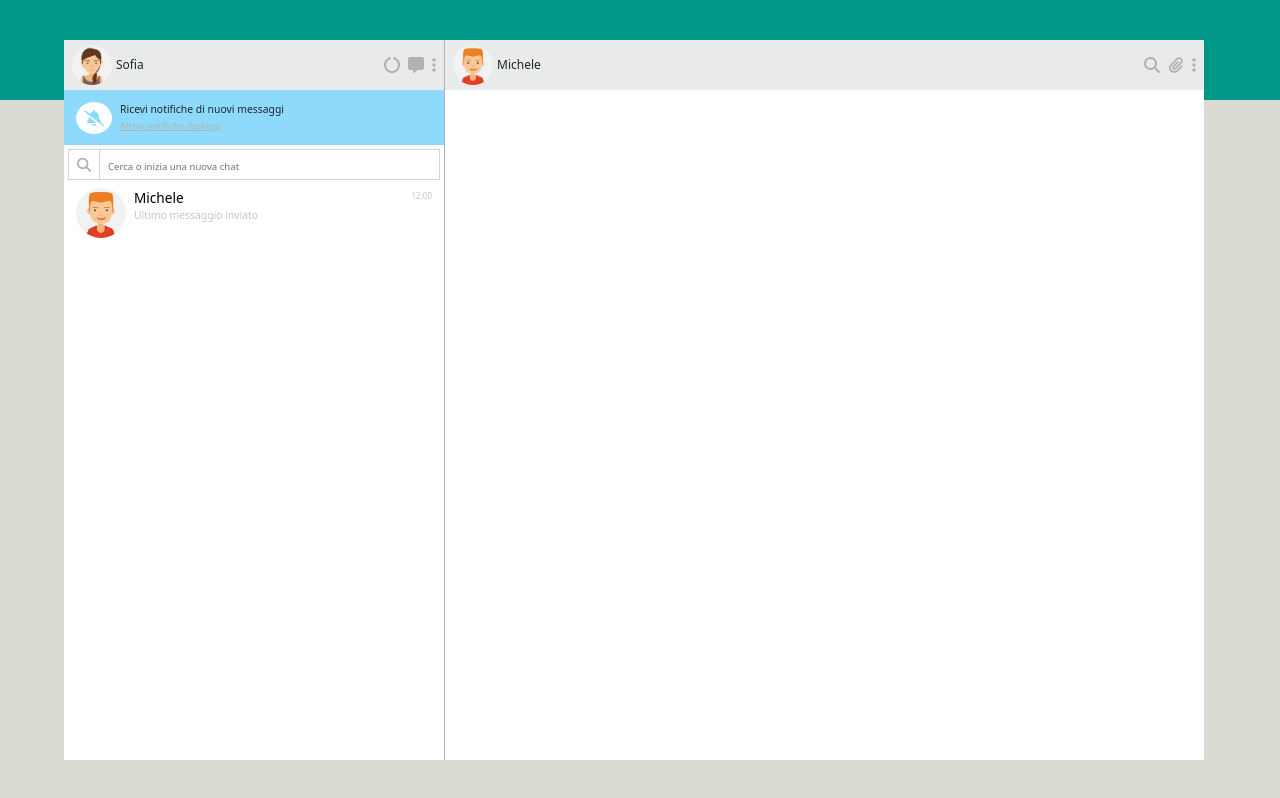
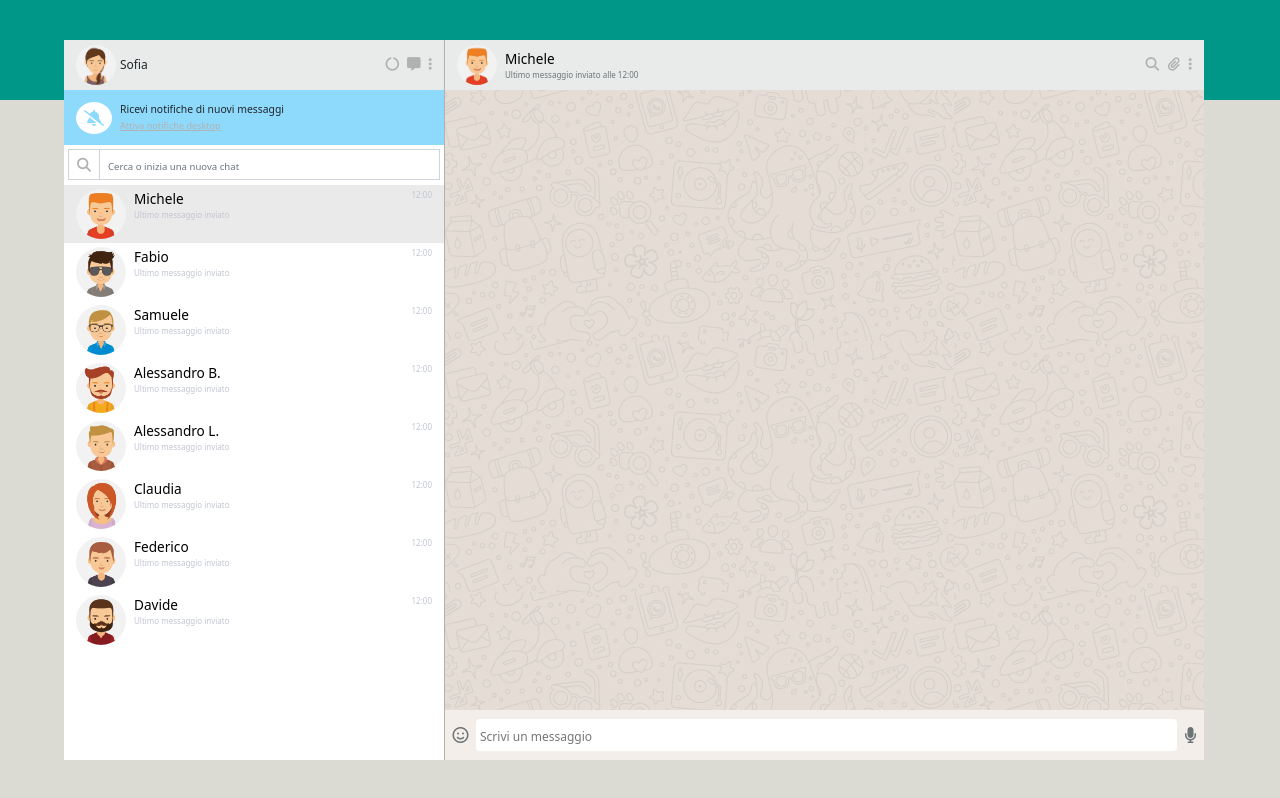
Before and after one commit to PasqualeAragosa/vue-boolzapp, a plain HTML site: page index.html in a window 1280 px wide. Drawn offline with nearby package versions, Linux system fonts and the light colour scheme.

Commit message:
add dynamic contacts

```diff
--- a/assets/css/style.css
+++ b/assets/css/style.css
@@ -9,10 +9,15 @@ img {
     max-width: 100%;
 }
 
+.active {
+    background-color: var(--var-dark-soft-menu-user-selected);
+}
+
 .user_bar {
     width: 100%;
     height: 50px;
     background-color: var(--var-dark-soft-user-bar);
+    padding: 0.25rem 0.75rem;
 }
 
 .user_image {
@@ -27,10 +32,9 @@ img {
     border-radius: 50%;
 }
 
-.rubric {
-    background-color: var(--var-light);
+.last_access {
     color: var(--var-dark-soft-rubric-text);
-    font-size: 0.65rem;
+    font-size: 0.5rem;
 }
 
 .name_profile {
@@ -43,6 +47,7 @@ img {
 
 .icons i {
     color: var(--var-dark-soft-icon);
+    font-size: 0.85rem;
 }
 
 .menu_bar {
@@ -63,6 +68,7 @@ img {
     --var-dark-soft-rubric-text: #C2C5D1;
     --var-dark-soft-icon: #B1B1B1;
     --var-notice-message: #8EDAFC;
+    --var-dark-soft-text-icon: #6B7376;
 }
 /* #endregion Colors */
 
@@ -96,14 +102,9 @@ img {
 }
 
 /* #region menu */
-
 .menu {
     height: 100%;
     padding: 0;
-}
-
-.user_bar {
-    padding: 0.25rem 0.5rem;
 }
 
 .notice_message {
@@ -130,6 +131,10 @@ img {
     color: var(--var-dark-soft-icon);
 }
 
+.new_chat_bar {
+    height: 40px;
+}
+
 .new_chat_bar span {
     background-color: var(--var-light);
 }
@@ -141,6 +146,11 @@ img {
 .new_chat_bar input::placeholder {
     font-size: 0.6rem;
     margin: auto 0;
+}
+
+.rubric {
+    overflow: scroll;
+    height: calc(100% - 145px);
 }
 
 .user_box {
@@ -155,18 +165,46 @@ img {
     font-size: 0.85rem;
     color: var(--var-dark);
 }
-
-.time_last_message span {
-    font-size: 0.5rem;
-}
 /* #endregion menu */
 
 /* #region chat */
 .chat {
-    /* background-color: black;
-    height: 100%; */
     padding: 0;
     border-left: 1px solid var(--var-dark-soft-icon);
 }
+
+.chat_info {
+    margin-left: 0.5rem;
+}
+
+.chat .last_access {
+    color: var(--var-dark-soft-text-icon);
+}
+
+.chat_content {
+    height: calc(100% - 100px);
+    background-image: url('../img/mine.jpg');
+}
+
+.text_bar {
+    background-color: var(--var-dark-soft-messagge-bar);
+    height: 50px;
+}
+
+.message input {
+    border-radius: 0.25rem;
+    border: 0;
+    padding: 0.25rem;
+}
+
+.message input::placeholder {
+    font-size: 0.75rem;
+}
+
+.text_bar i {
+    color: var(--var-dark-soft-text-icon);
+}
+
 /* #endregion chat */
+
 /* #endregion Body */
--- a/assets/js/app.js
+++ b/assets/js/app.js
@@ -165,7 +165,13 @@ createApp({
                         }
                     ],
                 }
-            ]
+            ],
+            activeIndex: 0,
+        }
+    },
+    methods: {
+        setActiveIndex(index) {
+            this.activeIndex = index;
         }
     }
 }).mount('#app');
--- a/index.html
+++ b/index.html
@@ -22,7 +22,7 @@
             <!-- /.wrapper_body -->
             <div class="wrapper_content container">
                 <div class="row">
-                    <div class="col-4 menu">
+                    <div class="menu col-4">
                         <div class="user_bar d-flex justify-content-between align-items-center">
                             <div class="myself_content d-flex justify-content-start align-items-center">
                                 <img src="./assets/img/avatar_io.jpg" alt="personal profile image" class="profile_image">
@@ -66,15 +66,19 @@
                              </div>
                         </div>
                         <!-- /.new_chat_bar -->
+
+
                         <div class="rubric">
-                            <div class="user_box d-flex justify-content-between">
+                            <div v-for="(contact, index) in contacts" class="user_box d-flex justify-content-between" :class="activeIndex === index ? 'active' : '' " @click="setActiveIndex(index)">
                                 <div class="details_box d-flex">
                                     <div class="profile_image_rubric">
-                                        <img src="./assets/img/avatar_1.jpg" alt="" class="user_image">
+                                        <img :src="'./assets/img/avatar' + contact.avatar + '.jpg'" alt="" class="user_image">
                                     </div>
                                     <!-- /.profile_image_rubric -->
-                                    <div class="info_rubric">
-                                        <span class="name_user d-block">Michele</span>
+                                    <div class="info_rubric d-flex flex-column">
+                                        <span class="name_user d-block">
+                                            {{contact.name}}
+                                        </span>
                                         <!-- /.name_user -->
                                         <span class="last_access">Ultimo messaggio inviato</span>
                                         <!-- /.last_access -->
@@ -82,8 +86,8 @@
                                     <!-- /.info_rubric -->
                                 </div>
                                 <!-- /.details_box -->
-                                <div class="time_last_message">
-                                    <span class="time">12:00</span>
+                                <div class="last_access">
+                                    <span>12:00</span>
                                     <!-- /.time -->
                                 </div>
                                 <!-- /.time_last_message -->
@@ -91,14 +95,21 @@
                             <!-- /.user_box -->
                         </div>
                         <!-- /.rubric -->
+
+
                     </div>
                     <!-- /.menu -->
-                    <div class="col-8 chat">
+                    <div class="chat col-8">
                         <div class="user_bar d-flex justify-content-between align-items-center">
                             <div class="myself_content d-flex justify-content-start align-items-center">
-                                <img src="./assets/img/avatar_1.jpg" alt="personal profile image" class="profile_image">
-                                <span class="name_profile p-1">Michele</span>
-                                <!-- /.name -->
+                                <img :src="'./assets/img/avatar' + contacts[activeIndex].avatar  + '.jpg'" alt="personal profile image" class="profile_image">
+                                <div class="chat_info d-flex flex-column">
+                                    <span class="name_user d-block">{{contacts[activeIndex].name}}</span>
+                                    <!-- /.name_user -->
+                                    <span class="last_access">Ultimo messaggio inviato alle 12:00</span>
+                                    <!-- /.last_access -->
+                                </div>
+                                <!-- /.chat_info -->
                             </div>
                             <!-- /.myself_content -->
                             <div class="icons">
@@ -111,6 +122,21 @@
                         <!-- /.user_bar -->
                         <div class="chat_content"></div>
                         <!-- /.chat_content -->
+                        <div class="text_bar d-flex justify-content-evenly align-items-center">
+                            <div class="emoji">
+                                <i class="fa-regular fa-face-smile"></i>
+                            </div>
+                            <!-- /.emoji -->
+                            <div class="message">
+                                <input type="text" size="70" placeholder="Scrivi un messaggio">
+                            </div>
+                            <!-- /.message -->
+                            <div class="mic">
+                                <i class="fa-solid fa-microphone"></i>
+                            </div>
+                            <!-- /.mic -->
+                        </div>
+                        <!-- /.text_bar -->
                     </div>
                     <!-- /.chat -->
                 </div>
```
